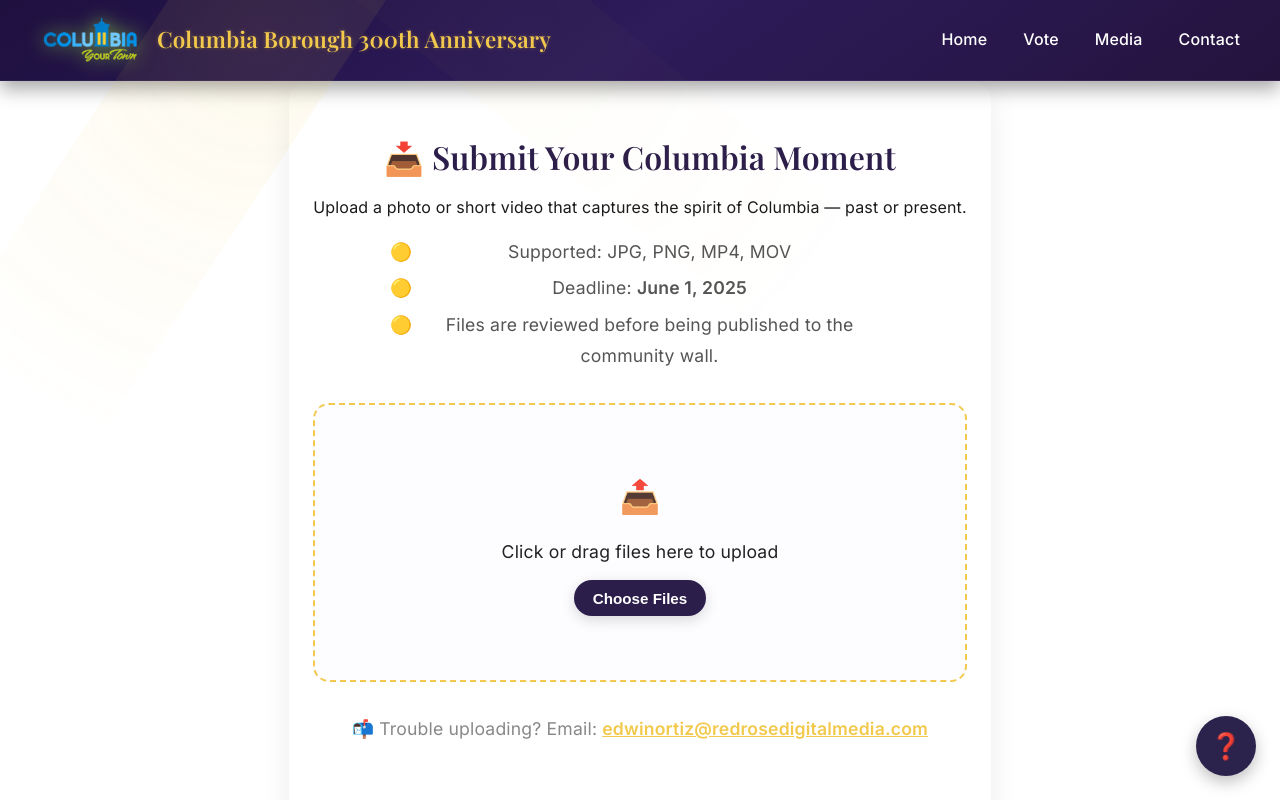
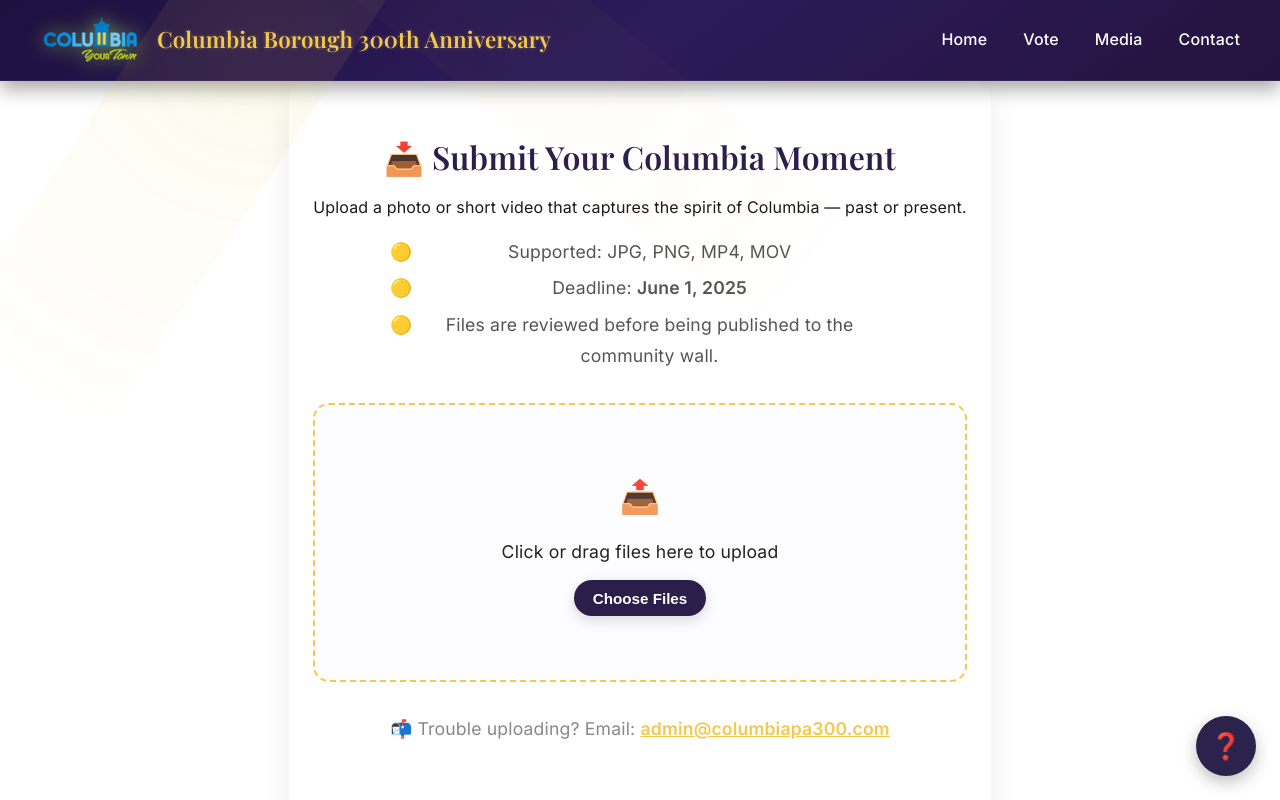
Before and after one commit to AlexSeisler/ColumbiaPA300, a React (Vite) app in the folder columbiapa300.com/: page /media in a window 1280 px wide. Built offline with nearby package versions, Linux system fonts and the light colour scheme.

Commit message:
Email updates

```diff
--- a/columbiapa300.com/src/components/HelpButton.jsx
+++ b/columbiapa300.com/src/components/HelpButton.jsx
@@ -33,10 +33,10 @@ const HelpButton = () => {
             <h2>Need Help?</h2>
             <p>If you're having trouble submitting content or using the site, contact us:</p>
             <a
-              href="mailto:edwinortiz@redrosedigitalmedia.com"
+              href="mailto:admin@columbiapa300.com"
               className="help-email"
             >
-              📩 edwinortiz@redrosedigitalmedia.com
+              📩 admin@columbiapa300.com
             </a>
             <button className="help-close" onClick={closeModal}>
               Close
--- a/columbiapa300.com/src/pages/ContactPage.jsx
+++ b/columbiapa300.com/src/pages/ContactPage.jsx
@@ -18,8 +18,8 @@ const ContactPage = () => {
           <div className="contact-card">
             <h2>✉️ Email Us</h2>
             <p>We respond within 24 hours.</p>
-            <a href="mailto:columbia300@schooldistrict.edu" className="contact-link">
-              columbia300@schooldistrict.edu
+            <a href="mailto:admin@columbiapa300.com" className="contact-link">
+              admin@columbiapa300.com
             </a>
           </div>
 
--- a/columbiapa300.com/src/pages/MediaPage.jsx
+++ b/columbiapa300.com/src/pages/MediaPage.jsx
@@ -159,7 +159,7 @@ const handleSubmit = async (e) => {
 
     <p className="media-fallback">
       📬 Trouble uploading? Email:{' '}
-      <a href="mailto:edwinortiz@redrosedigitalmedia.com">edwinortiz@redrosedigitalmedia.com</a>
+      <a href="mailto:admin@columbiapa300.com">admin@columbiapa300.com</a>
     </p>
   </div>
 );
```
